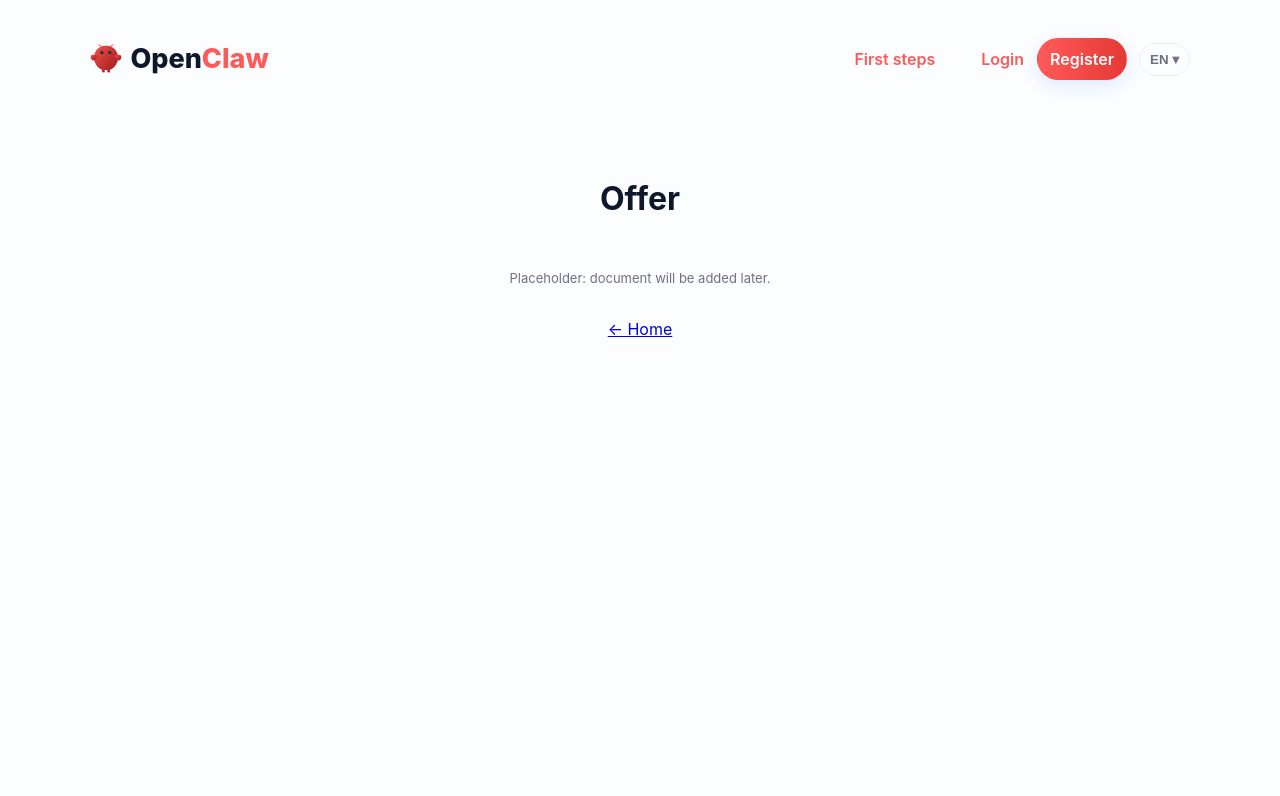
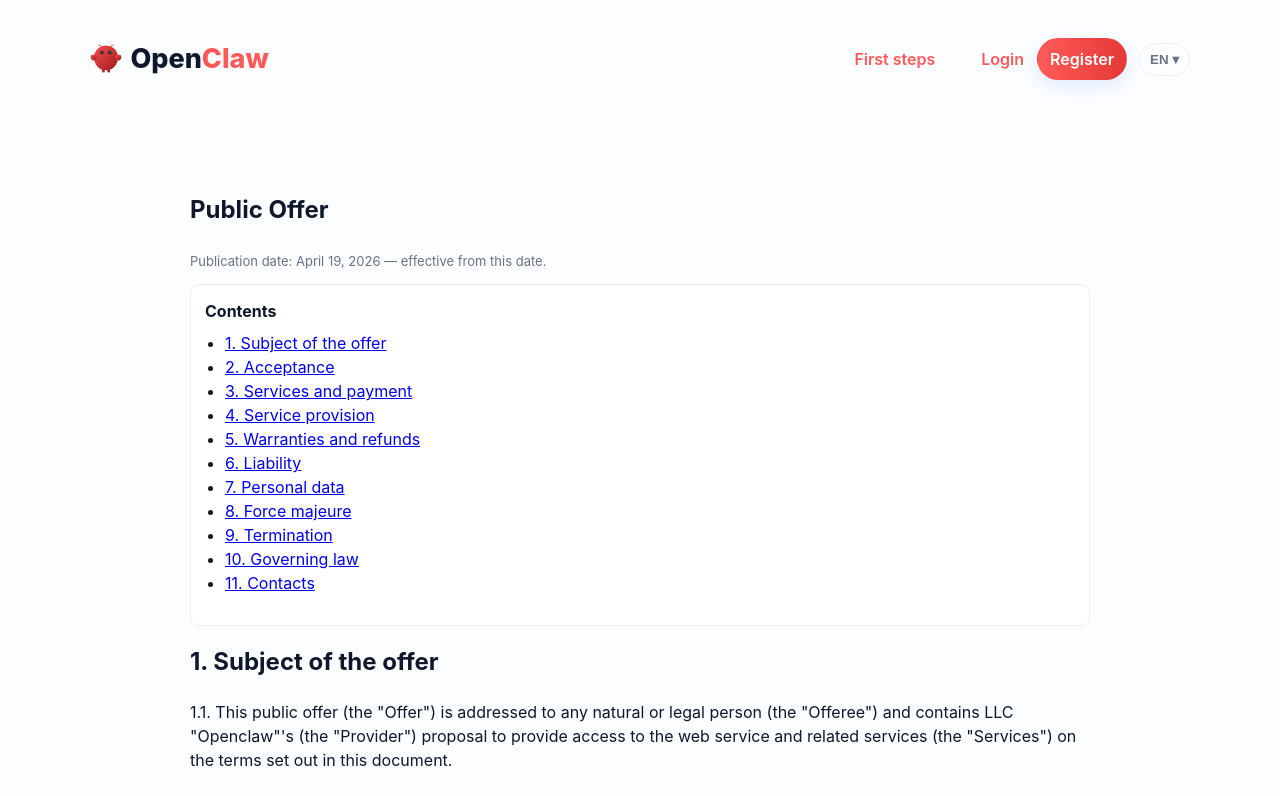
Before and after one commit to novaaurelis/nova-ai-agents-site-backup, a Next.js app: page /en/offer in a window 1280 px wide. Shown: the top 796 px of the page. Built offline with nearby package versions, Linux system fonts and the light colour scheme.

Commit message:
feat: add public offer (EN)

```diff
--- a/pages/en/offer.js
+++ b/pages/en/offer.js
@@ -6,9 +6,103 @@ export default function EnOffer(){
     <div>
       <Header/>
       <main className="container">
-        <h1>Offer</h1>
-        <p className="muted">Placeholder: document will be added later.</p>
-        <p><Link href="/en">← Home</Link></p>
+        <article className="policy">
+          <header className="policy-header">
+            <h1>Public Offer</h1>
+            <p className="muted"><time dateTime="2026-04-19">Publication date: April 19, 2026</time> — effective from this date.</p>
+          </header>
+
+          <nav className="toc" aria-label="Contents">
+            <strong>Contents</strong>
+            <ul>
+              <li><a href="#subject">1. Subject of the offer</a></li>
+              <li><a href="#acceptance">2. Acceptance</a></li>
+              <li><a href="#price">3. Services and payment</a></li>
+              <li><a href="#delivery">4. Service provision</a></li>
+              <li><a href="#warranty">5. Warranties and refunds</a></li>
+              <li><a href="#liability">6. Liability</a></li>
+              <li><a href="#personal">7. Personal data</a></li>
+              <li><a href="#force">8. Force majeure</a></li>
+              <li><a href="#termination">9. Termination</a></li>
+              <li><a href="#law">10. Governing law</a></li>
+              <li><a href="#contacts">11. Contacts</a></li>
+            </ul>
+          </nav>
+
+          <section id="subject">
+            <h2>1. Subject of the offer</h2>
+            <p>1.1. This public offer (the "Offer") is addressed to any natural or legal person (the "Offeree") and contains LLC "Openclaw"'s (the "Provider") proposal to provide access to the web service and related services (the "Services") on the terms set out in this document.</p>
+          </section>
+
+          <section id="acceptance">
+            <h2>2. Acceptance</h2>
+            <p>2.1. Acceptance occurs upon registration on the Site or actual use of the Services by the Offeree. Acceptance is deemed complete and unconditional unless the Offeree notifies the Provider of refusal in writing before beginning to use the Services.</p>
+          </section>
+
+          <section id="price">
+            <h2>3. Services and payment</h2>
+            <p>3.1. Information on tariffs, prices and payment terms is posted on the Site and/or provided to the Offeree when ordering a service.</p>
+            <p>3.2. Payment is made using the methods available on the Site. All payments are considered confirmed upon receipt by the Provider.</p>
+            <p>3.3. Refund rules are set by tariff terms and applicable law.</p>
+          </section>
+
+          <section id="delivery">
+            <h2>4. Service provision</h2>
+            <p>4.1. The Provider provides access to the Services remotely via the web interface. The Provider takes reasonable efforts to ensure availability but does not guarantee uninterrupted operation.</p>
+            <p>4.2. The Provider may temporarily suspend Services for maintenance with prior notice where possible.</p>
+          </section>
+
+          <section id="warranty">
+            <h2>5. Warranties and refunds</h2>
+            <p>5.1. Services are provided "as is" without additional warranties except as expressly set out in this Offer.</p>
+            <p>5.2. The Offeree may withdraw from Services as set out on the Site and receive refunds where applicable under tariffs and law.</p>
+          </section>
+
+          <section id="liability">
+            <h2>6. Liability</h2>
+            <p>6.1. The parties are liable in accordance with the law. The Provider is not liable for indirect damages, lost profits or consequences arising from improper use of the Service by the client.</p>
+            <p>6.2. The Provider's total liability under this Offer shall not exceed amounts actually received by the Provider from the Offeree in the 6 (six) months preceding the event giving rise to the loss.</p>
+          </section>
+
+          <section id="personal">
+            <h2>7. Personal data</h2>
+            <p>7.1. Personal data processing is carried out in accordance with the Privacy Policy posted on the Site. Registration and use of the Service constitute consent to personal data processing under the Policy.</p>
+          </section>
+
+          <section id="force">
+            <h2>8. Force majeure</h2>
+            <p>8.1. Parties are released from liability for partial or total non‑performance due to force majeure upon timely notice to the other party.</p>
+          </section>
+
+          <section id="termination">
+            <h2>9. Termination</h2>
+            <p>9.1. The Offer is effective until revoked by the Provider. The Provider may terminate Services in case of breach of the Offer by the Offeree.</p>
+          </section>
+
+          <section id="law">
+            <h2>10. Governing law</h2>
+            <p>10.1. This Offer is governed by the laws of the Russian Federation.</p>
+          </section>
+
+          <aside id="contacts" className="contacts">
+            <h3>Contacts</h3>
+            <p>For questions related to the Offer contact: <a href="mailto:opn-claw@yandex.ru">opn-claw@yandex.ru</a></p>
+          </aside>
+
+          <p style={{marginTop:20}}><Link href="/en">← Home</Link></p>
+        </article>
+
+        <style jsx>{`
+          .policy { max-width: 900px; margin: 18px auto; padding: 0 18px; }
+          .policy-header { margin-bottom: 12px; }
+          .toc { background: #fff; border:1px solid #eee; padding: 14px; margin: 8px 0 18px; border-radius: 8px; }
+          .toc ul { padding-left:18px }
+          .policy h2 { margin-top: 18px; }
+          .policy ul { margin: 8px 0 16px; padding-left: 20px; }
+          .contacts { background:#fbfbfb; border:1px solid #eee; padding:12px; margin:18px 0; border-radius:6px }
+          @media (max-width: 640px) { .policy { padding: 0 12px } }
+        `}</style>
+
       </main>
     </div>
   )
```
